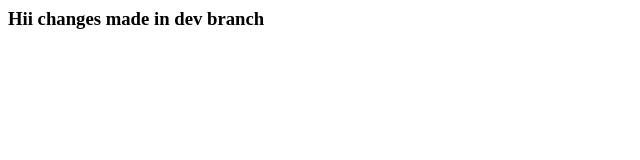
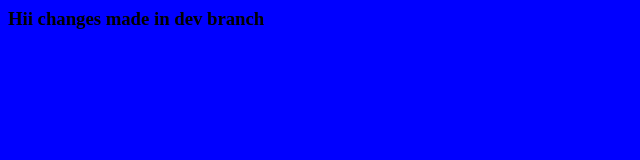
Before and after one commit to SaiSundarMasetty/LW-Jenkinstask1, a plain HTML site: page index.html in a window 1280 px wide. Shown: the whole page, without its empty margins (0-640 px from the left). Drawn offline with Linux system fonts and the light colour scheme.

Commit message:
secndcmt

```diff
--- a/index.html
+++ b/index.html
@@ -1,5 +1,5 @@
 <html>
-<body style = "background-color:aquablue;">
+<body style = "background-color:blue;">
 <h3> Hii changes made in dev branch </h3>
 </body>
 </html>
```
